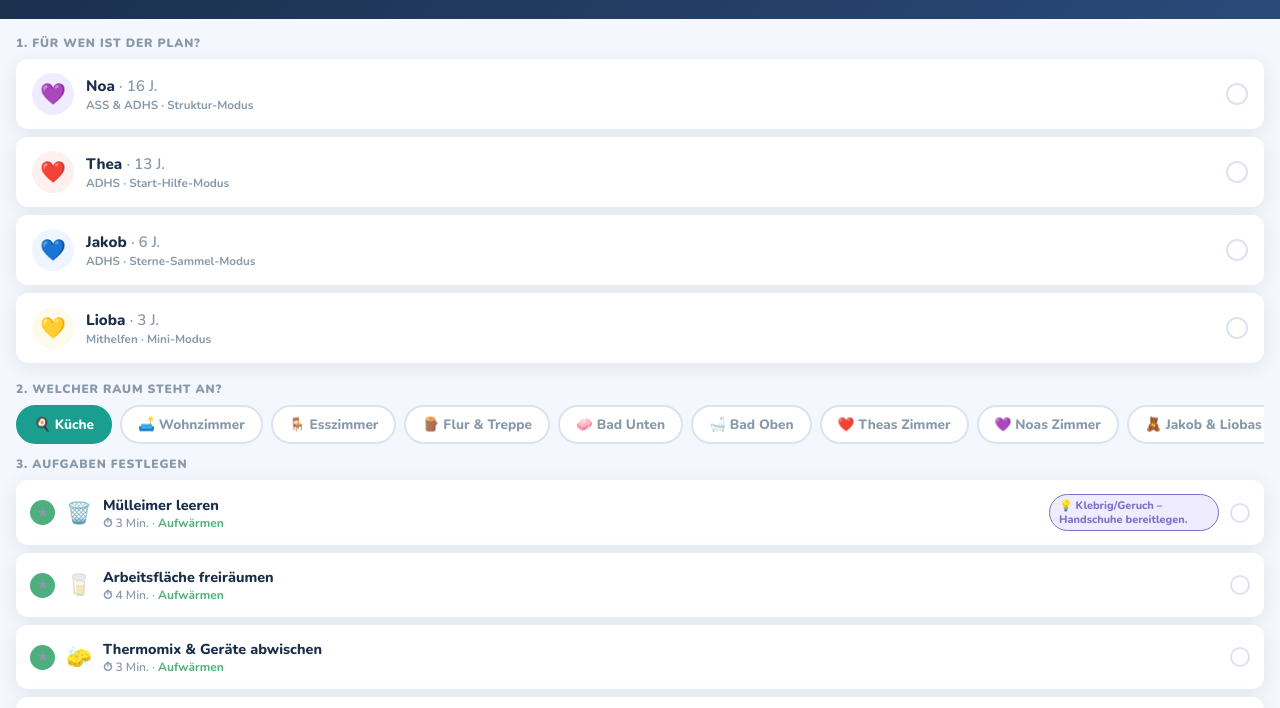
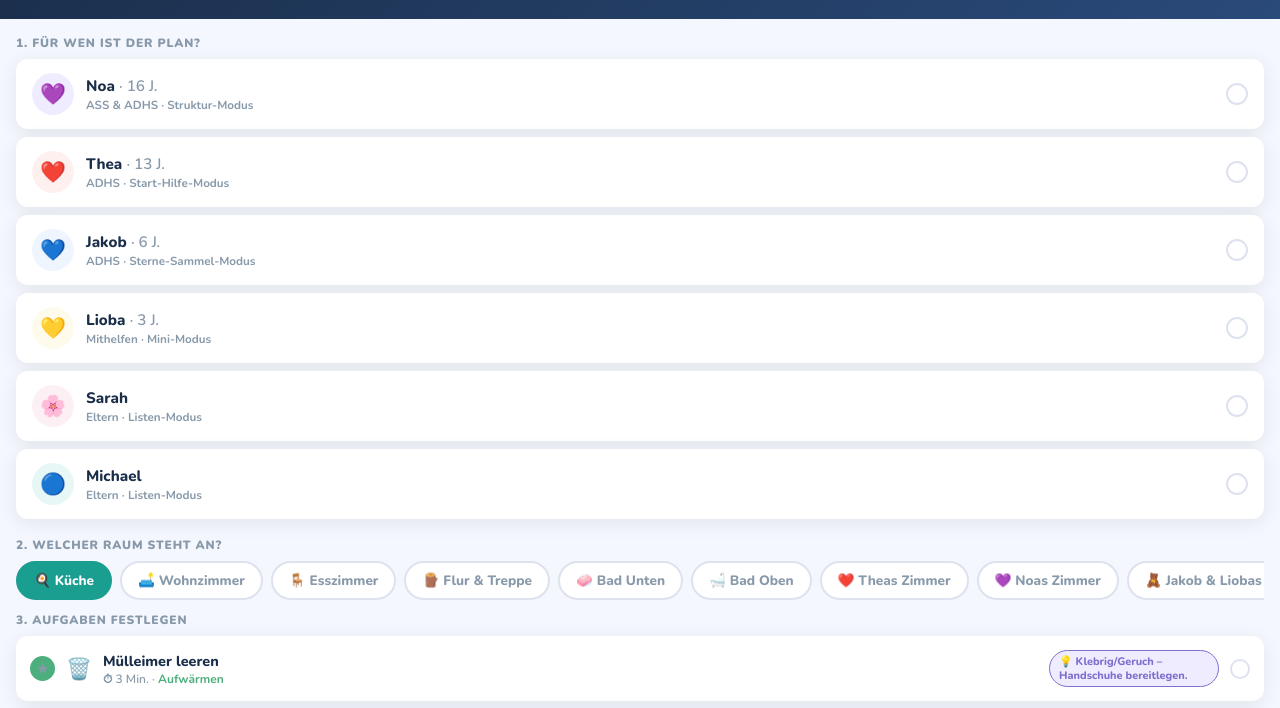
Before and after one commit to denmic3/Putzplan, a plain HTML site: page index.html in a window 1280 px wide. Shown: the part 80-788 px from the top of the page. Drawn offline with nearby package versions, Linux system fonts and the light colour scheme.

Commit message:
Aktualisieren von index.html

```diff
--- a/index.html
+++ b/index.html
@@ -218,7 +218,9 @@ const CHILDREN = {
   noa:   { name:'Noa',   age:16, tag:'ASS & ADHS · Struktur-Modus',     icon:'💜', color:'#7c6fcd', bg:'#f0ecff', mode:'teen' },
   thea:  { name:'Thea',  age:13, tag:'ADHS · Start-Hilfe-Modus',        icon:'❤️', color:'#ff6b6b', bg:'#fff0f0', mode:'focus' },
   jakob: { name:'Jakob', age:6,  tag:'ADHS · Sterne-Sammel-Modus',      icon:'💙', color:'#4a7aff', bg:'#eef5ff', mode:'star' },
-  lioba: { name:'Lioba', age:3,  tag:'Mithelfen · Mini-Modus',          icon:'💛', color:'#f9c846', bg:'#fffbec', mode:'mini' }
+  lioba: { name:'Lioba', age:3,  tag:'Mithelfen · Mini-Modus',          icon:'💛', color:'#f9c846', bg:'#fffbec', mode:'mini' },
+  sarah: { name:'Sarah', age:null, tag:'Eltern · Listen-Modus',         icon:'🌸', color:'#e879a0', bg:'#fdf0f5', mode:'teen' },
+  michael: { name:'Michael', age:null, tag:'Eltern · Listen-Modus',     icon:'🔵', color:'#1a9e8f', bg:'#e6f7f5', mode:'teen' }
 };
 
 /* ============================================================
@@ -334,6 +336,17 @@ const DATA = {
     {id:207,icon:'📚',title:'Bücher & Spiele verstauen',time:'4 Min.',energy:'Hauptteil',careAlert:'',steps:['Bücher ins Regal stellen','Spiele in die Kiste legen'],microStep:'Fang mit dem ersten Buch an.'},
     {id:208,icon:'🧦',title:'Spielsachen vom Boden ins Regal',time:'5 Min.',energy:'Hauptteil',careAlert:'Größte Hürde für Jakob — bei Bedarf gemeinsam machen, nicht allein lassen.',steps:['Übrige Spielsachen vom Boden aufheben','An ihren festen Platz im Regal stellen'],microStep:'Fang mit dem nächstbesten Spielzeug an.'},
     {id:209,icon:'⭐',title:'Letzter Check',time:'2 Min.',energy:'Hauptteil',careAlert:'Gemeinsam mit Erwachsenem machen — gibt Abschluss-Gefühl.',steps:['Einmal durchs Zimmer schauen','Prüfen ob noch was fehlt'],microStep:'Schau dich einmal im Zimmer um.'}
+  ]},
+  elternschlafzimmer: { name:'Elternschlafzimmer', icon:'🛌', tasks:[
+    {id:400,icon:'🧺',title:'Schmutzwäsche in die Wäsche',time:'3 Min.',energy:'Aufwärmen',careAlert:'',steps:['Schmutzige Kleidung vom Boden/Stuhl einsammeln','In den Wäschekorb legen','Vollen Korb in den Waschkeller bringen'],microStep:'Fang mit dem ersten Kleidungsstück an.'},
+    {id:401,icon:'👕',title:'Saubere Wäsche ordentlich verstauen',time:'8 Min.',energy:'Hauptteil',careAlert:'',steps:['Saubere Wäsche zusammenfalten','Kleidung in den Schrank hängen oder legen','Nichts auf dem Boden oder Stuhl liegenlassen'],microStep:'Fang mit dem ersten Teil an.'},
+    {id:402,icon:'🛏️',title:'Betten frisch beziehen',time:'10 Min.',energy:'Hauptteil',careAlert:'',steps:['Alte Bettwäsche abziehen','Frische Bezüge aufziehen','Kissen ordentlich hinlegen','Decken glattziehen'],microStep:'Zieh zuerst den alten Bezug ab.'},
+    {id:403,icon:'📚',title:'Regal sortieren',time:'8 Min.',energy:'Hauptteil',careAlert:'',steps:['Bücher gerade stellen','Kleinigkeiten in Körbe/Fächer räumen','Nichts lose auf den Regalbrettern liegenlassen'],microStep:'Räum das erste Buch gerade.'},
+    {id:404,icon:'🗄️',title:'Auf den Schränken aufräumen',time:'6 Min.',energy:'Hauptteil',careAlert:'',steps:['Koffer & Körbe auf dem antiken Schrank ordnen','Dinge auf dem weißen Schrank gerade stellen','Nichts lose herumliegen lassen'],microStep:'Fang mit dem antiken Schrank an.'},
+    {id:405,icon:'🪞',title:'Spiegelflächen putzen',time:'5 Min.',energy:'Hauptteil',careAlert:'',steps:['Spiegel am antiken Schrank mit Glasreiniger putzen','Streifenfrei trockenwischen','Ggf. weiteren Spiegel im Zimmer putzen'],microStep:'Sprüh 1x auf den Spiegel.'},
+    {id:406,icon:'🧽',title:'Staub wischen',time:'7 Min.',energy:'Hauptteil',careAlert:'',steps:['Nachttisch abwischen','Kommode & Schrankoberflächen abwischen','Fensterbänke und Heizkörper nicht vergessen'],microStep:'Nimm das Staubtuch.'},
+    {id:407,icon:'🧹',title:'Boden saugen',time:'8 Min.',energy:'Gründlich',careAlert:'',steps:['Gesamten Holzboden gründlich saugen','Unter dem Bett nicht vergessen','Ecken und Kanten beachten'],microStep:'Hol den Staubsauger.'},
+    {id:408,icon:'🪣',title:'Boden wischen',time:'8 Min.',energy:'Gründlich',careAlert:'',steps:['Holzreiniger ins Wischwasser geben','Boden feucht wischen','Trocknen lassen — nicht drauflaufen!'],microStep:'Fülle den Eimer.'}
   ]}
 };
 
@@ -372,7 +385,7 @@ function buildChildPicker() {
     el.innerHTML = `
       <div class="child-avatar" style="background:${c.bg};">${c.icon}</div>
       <div class="child-info">
-        <div class="child-name">${c.name} <span style="font-weight:600;color:var(--muted);">· ${c.age} J.</span></div>
+        <div class="child-name">${c.name} ${c.age ? `<span style="font-weight:600;color:var(--muted);">· ${c.age} J.</span>` : ''}</div>
         <div class="child-tag">${c.tag}</div>
       </div>
       <div class="child-check"></div>`;
```
